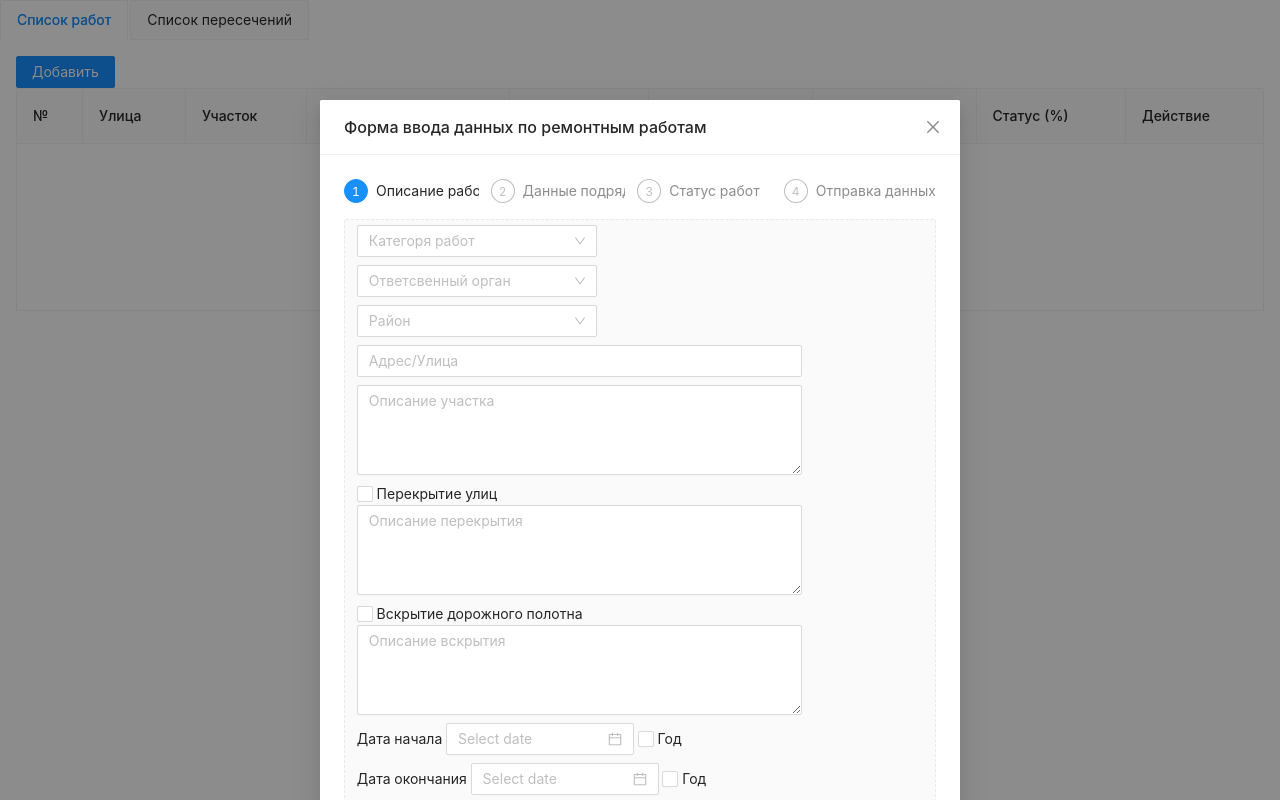
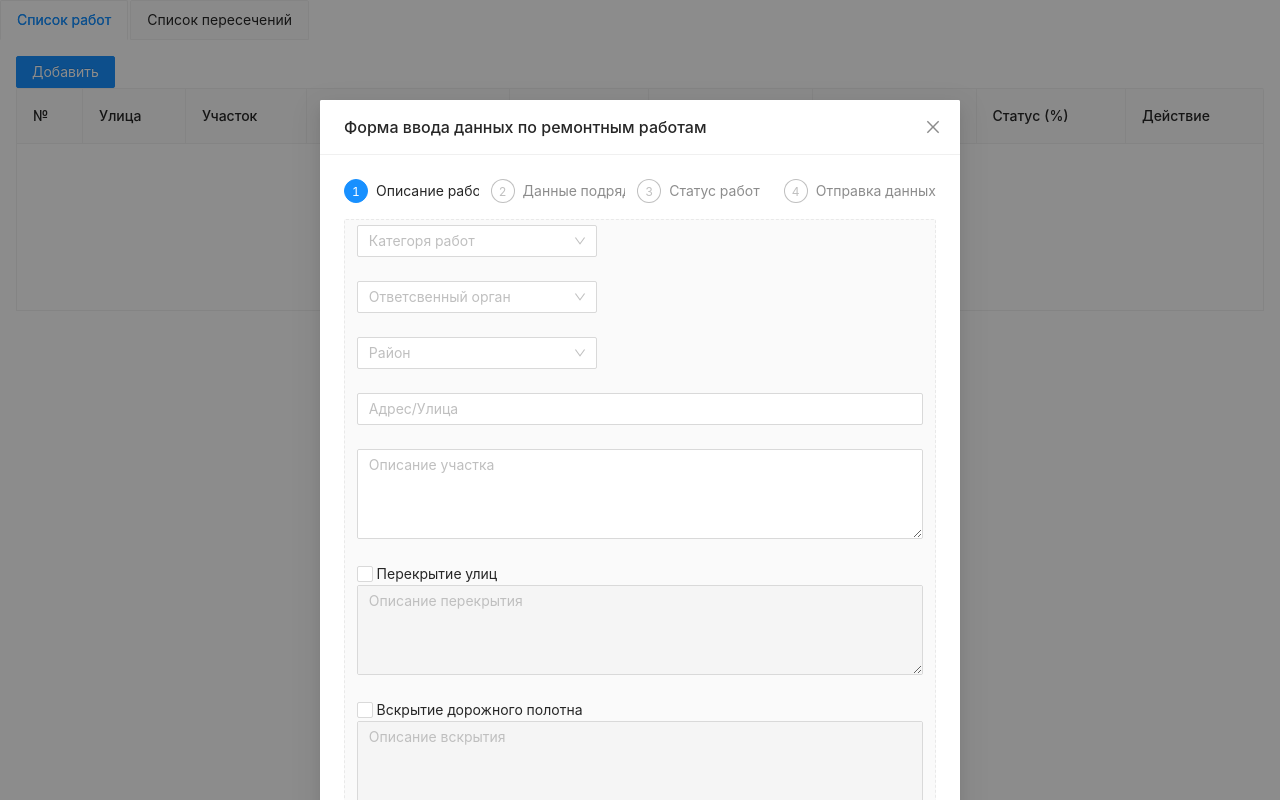
Before and after one commit to jimeista/roadmap_admin, a React (Create React App) app: page / in a window 1280 px wide. Both pictures are taken after a click on the button "Добавить". Built offline with nearby package versions, Linux system fonts and the light colour scheme.

Commit message:
admin:work_description_form --fix datepicker on prev step

```diff
--- a/src/App.css
+++ b/src/App.css
@@ -2,6 +2,7 @@
 
 /* stepper */
 .steps-content {
+  width: 100%;
   margin-top: 16px;
   border: 1px dashed #e9e9e9;
   border-radius: 2px;
--- a/src/common/Select.js
+++ /dev/null
@@ -1,26 +0,0 @@
-import React from 'react'
-import { Select } from 'antd'
-
-const { Option } = Select
-
-function handleChange(value) {
-  console.log(`selected ${value}`)
-}
-
-export const CustomSelect = ({
-  options = ['option 1', 'option 2'],
-  style = { width: 240 },
-  placeholder = '',
-}) => {
-  const renderSelect = () => (
-    <Select placeholder={placeholder} onChange={handleChange} style={style}>
-      {options.map((op) => (
-        <Option value={op} key={op}>
-          {op}
-        </Option>
-      ))}
-    </Select>
-  )
-
-  return renderSelect()
-}
--- a/src/common/Steps.js
+++ b/src/common/Steps.js
@@ -30,6 +30,17 @@ export const CustomSteps = ({
     setCurrent((state) => state - 1)
   }
 
+  const validate = async (form) => {
+    try {
+      const data = await form.validateFields()
+      console.log(data)
+
+      next()
+    } catch (err) {
+      console.log(err)
+    }
+  }
+
   return (
     <>
       <Steps current={current} size='small'>
@@ -40,7 +51,7 @@ export const CustomSteps = ({
       <div className='steps-content'>{steps[current].content}</div>
       <div className='steps-action'>
         {current < steps.length - 1 && (
-          <Button type='primary' onClick={() => next()}>
+          <Button type='primary' onClick={() => validate(steps[current].form)}>
             Далее
           </Button>
         )}
--- a/src/common/index.js
+++ b/src/common/index.js
@@ -2,6 +2,5 @@ import { CustomSteps } from './Steps'
 import { CustomModal } from './Modal'
 import { CustomTable } from './Table'
 import { CustomTabs } from './Tabs'
-import { CustomSelect } from './Select'
 
-export { CustomSteps, CustomModal, CustomTable, CustomTabs, CustomSelect }
+export { CustomSteps, CustomModal, CustomTable, CustomTabs }
--- a/src/components/WorkList.js
+++ b/src/components/WorkList.js
@@ -1,14 +1,39 @@
 import React, { useState, useEffect } from 'react'
+import { Form } from 'antd'
 
 import {
   CustomModal as Modal,
   CustomTable as Table,
   CustomSteps as Steps,
 } from '../common'
-import { WorkDescription } from './steps/WorkDescription'
+import { WorkDescription, WorkInitiator, WorkStatus } from './steps'
 
 export const WorkList = () => {
   const [data, setData] = useState([])
+  const [form1] = Form.useForm()
+
+  const steps = [
+    {
+      title: 'Описание работ',
+      content: <WorkDescription form={form1} />,
+      form: form1,
+    },
+    {
+      title: 'Данные подрядчика',
+      content: <WorkInitiator />,
+      form: form1,
+    },
+    {
+      title: 'Статус работ',
+      content: <WorkStatus />,
+      form: form1,
+    },
+    {
+      title: 'Отправка данных',
+      content: 'Last-content',
+      form: form1,
+    },
+  ]
 
   return (
     <>
@@ -19,25 +44,6 @@ export const WorkList = () => {
     </>
   )
 }
-
-const steps = [
-  {
-    title: 'Описание работ',
-    content: <WorkDescription />,
-  },
-  {
-    title: 'Данные подрядчика',
-    content: 'Second-content',
-  },
-  {
-    title: 'Статус работ',
-    content: 'Third-content',
-  },
-  {
-    title: 'Отправка данных',
-    content: 'Last-content',
-  },
-]
 
 const columns = [
   {
--- a/src/components/steps/WorkDescription.js
+++ b/src/components/steps/WorkDescription.js
@@ -1,41 +1,178 @@
-import React from 'react'
+import React, { useState } from 'react'
 
-import { CustomSelect as Select } from '../../common'
-import { Input, Checkbox, DatePicker, Space } from 'antd'
+import {
+  Upload,
+  message,
+  Button,
+  Input,
+  Checkbox,
+  DatePicker,
+  Form,
+  Select,
+} from 'antd'
+import { UploadOutlined } from '@ant-design/icons'
 
 const { TextArea } = Input
+const { Option } = Select
 
-export const WorkDescription = () => {
-  const hanldeChange = (e) => console.log(e.target.checked)
+export const WorkDescription = ({ form }) => {
+  //disabling textareas
+  const [onOpen, setOnOpen] = useState(true)
+  const [onClose, setOnClose] = useState(true)
+
+  //checkbox on datepicker
+  const [pickerStart, setPickerStart] = useState()
+  const [pickerEnd, setPickerEnd] = useState()
+
+  //disabling textareas
+  const hanldeChangeOnOpen = (e) =>
+    e.target.checked ? setOnOpen(false) : setOnOpen(true)
+  const hanldeChangeOnClose = (e) =>
+    e.target.checked ? setOnClose(false) : setOnClose(true)
+
+  //checkbox on datepicker
+  const handleChangeYearStart = (e) =>
+    e.target.checked ? setPickerStart('year') : setPickerStart()
+
+  const handleChangeYearEnd = (e) =>
+    e.target.checked ? setPickerEnd('year') : setPickerEnd()
 
   return (
-    <Space direction='vertical'>
-      <Select placeholder='Категоря работ' />
-      <Select placeholder='Ответсвенный орган' />
-      <Select placeholder='Район' />
+    <Form name='work_description' form={form}>
+      {renderSelects()}
+      <Form.Item name='input-address'>
         <Input placeholder='Адрес/Улица' />
-      <TextArea style={{ height: 90 }} placeholder='Описание участка' />
-      <div>
+      </Form.Item>
+      {renderTextArea(form, 'textarea-area', 'Описание участка')}
       <>
-          <Checkbox onChange={hanldeChange} /> <span>Перекрытие улиц</span>
+        <Checkbox onChange={hanldeChangeOnOpen} /> <span>Перекрытие улиц</span>{' '}
       </>
-        <TextArea style={{ height: 90 }} placeholder='Описание перекрытия' />
-      </div>
-      <div>
+      {renderTextArea(
+        form,
+        'textarea-check-on-close',
+        'Описание перекрытия',
+        onOpen
+      )}
       <>
-          <Checkbox onChange={hanldeChange} />{' '}
+        <Checkbox onChange={hanldeChangeOnClose} />{' '}
         <span>Вскрытие дорожного полотна</span>
       </>
-        <TextArea style={{ height: 90 }} placeholder='Описание вскрытия' />
-      </div>
-      <div>
-        <span>Дата начала</span> <DatePicker />{' '}
-        <Checkbox onChange={hanldeChange} /> <span>Год</span>
-      </div>
-      <div>
-        <span>Дата окончания</span> <DatePicker />{' '}
-        <Checkbox onChange={hanldeChange} /> <span>Год</span>
-      </div>
-    </Space>
+      {renderTextArea(
+        form,
+        'textarea-check-on-open',
+        'Описание вскрытия',
+        onClose
+      )}
+      {renderDatePicker(
+        form,
+        pickerStart,
+        handleChangeYearStart,
+        'picker-start',
+        'Дата начала'
+      )}
+      {renderDatePicker(
+        form,
+        pickerEnd,
+        handleChangeYearEnd,
+        'picker-end',
+        'Дата окончания'
+      )}
+      {renderUpload()}
+    </Form>
   )
 }
+
+const renderSelects = () => {
+  const arr = [
+    {
+      name: 'select-category',
+      placeholder: 'Категоря работ',
+      options: ['option 1', 'option 2'],
+    },
+    {
+      name: 'select_organization',
+      placeholder: 'Ответсвенный орган',
+      options: ['option 1', 'option 2', 'option 3'],
+    },
+    {
+      name: 'select_district',
+      placeholder: 'Район',
+      options: ['option 1', 'option 2'],
+    },
+  ]
+
+  return (
+    <>
+      {arr.map((i, index) => (
+        <Form.Item
+          name={i.name}
+          rules={[{ required: true }]}
+          key={`${i.name}${index}`}
+        >
+          <Select placeholder={i.placeholder} style={{ width: 240 }} allowClear>
+            {i.options.map((op) => (
+              <Option value={op} key={op}>
+                {op}
+              </Option>
+            ))}
+          </Select>
+        </Form.Item>
+      ))}
+    </>
+  )
+}
+
+const renderTextArea = (form, name, placeholder, disabled) => {
+  return (
+    <Form.Item name={name}>
+      <TextArea
+        style={{ height: 90 }}
+        placeholder={placeholder}
+        allowClear
+        disabled={disabled}
+        onChange={(e) => form.setFieldsValue({ [name]: e.target.value })}
+      />
+    </Form.Item>
+  )
+}
+
+const renderDatePicker = (form, picker, handleChange, name, text) => {
+  return (
+    <Form.Item name={name}>
+      <span>{text}</span>{' '}
+      <DatePicker
+        placeholder='Выбрать дату'
+        format={picker ? 'YYYY' : 'DD-MM-YYYY'}
+        picker={picker}
+        onChange={(moment, string) => form.setFieldsValue({ [name]: string })}
+      />{' '}
+      <Checkbox onChange={handleChange} /> <span>Год</span>
+    </Form.Item>
+  )
+}
+
+const renderUpload = () => (
+  <Form.Item name='upload'>
+    <Upload {...upload_props}>
+      <Button icon={<UploadOutlined />}>Добавить рисунок / презентацию</Button>
+    </Upload>
+  </Form.Item>
+)
+
+const upload_props = {
+  name: 'file',
+  action: 'https://www.mocky.io/v2/5cc8019d300000980a055e76',
+  headers: {
+    authorization: 'authorization-text',
+  },
+  onChange(info) {
+    if (info.file.status !== 'uploading') {
+      console.log(info.file, info.fileList)
+    }
+    if (info.file.status === 'done') {
+      message.success(`${info.file.name} успешно загружен`)
+    } else if (info.file.status === 'error') {
+      message.error(`Ошибка загрузки файла ${info.file.name}`)
+    }
+  },
+}
--- /dev/null
+++ b/src/components/steps/WorkInitiator.js
@@ -0,0 +1,18 @@
+import React from 'react'
+
+import { Input, Space } from 'antd'
+
+const { TextArea } = Input
+
+export const WorkInitiator = () => {
+  return (
+    <Space direction='vertical' style={{ width: '100%', margin: 'auto' }}>
+      <Input placeholder='Наименование проекта (№ лота)' />
+      <Input placeholder='Наименование компании' />
+      <Input placeholder='ФИО руководителя' />
+      <Input placeholder='№ телефона' />
+      <Input placeholder='Гарантийный период' />
+      <TextArea style={{ height: 90 }} placeholder='Комментарий' />
+    </Space>
+  )
+}
--- /dev/null
+++ b/src/components/steps/WorkStatus.js
@@ -0,0 +1,26 @@
+import React from 'react'
+
+import { Input, Checkbox, Space } from 'antd'
+
+const { TextArea } = Input
+
+export const WorkStatus = () => {
+  const hanldeChange = (e) => console.log(e.target.checked)
+
+  return (
+    <Space direction='vertical' style={{ width: '100%', margin: 'auto' }}>
+      <Input placeholder='Статус исполнения (%)' />
+      <TextArea style={{ height: 90 }} placeholder='Комментарий' />
+      <div>
+        <Checkbox onChange={hanldeChange} /> <span>Скрыть работу с карты</span>
+      </div>
+      <div>
+        <>
+          <Checkbox onChange={hanldeChange} />{' '}
+          <span>Закуп пабот отменен / приостановлен </span>
+        </>
+        <TextArea style={{ height: 90 }} placeholder='Комментарий' />
+      </div>
+    </Space>
+  )
+}
--- /dev/null
+++ b/src/components/steps/index.js
@@ -0,0 +1,5 @@
+import { WorkDescription } from './WorkDescription'
+import { WorkInitiator } from './WorkInitiator'
+import { WorkStatus } from './WorkStatus'
+
+export { WorkDescription, WorkInitiator, WorkStatus }
```
Lines whose indentation alone changed are shown as unchanged.
